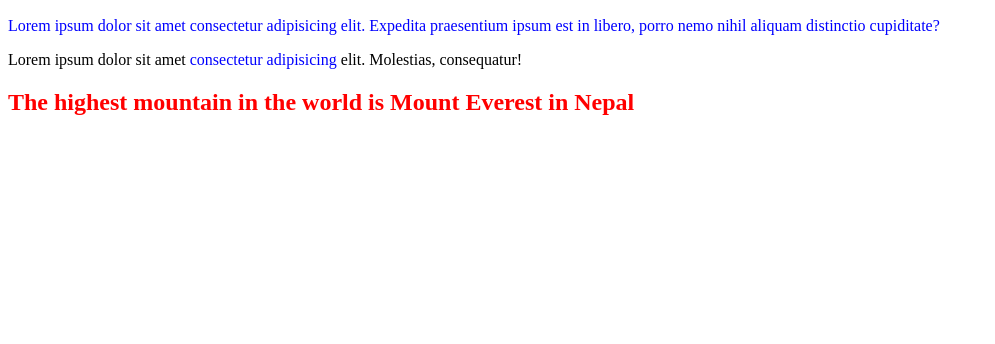
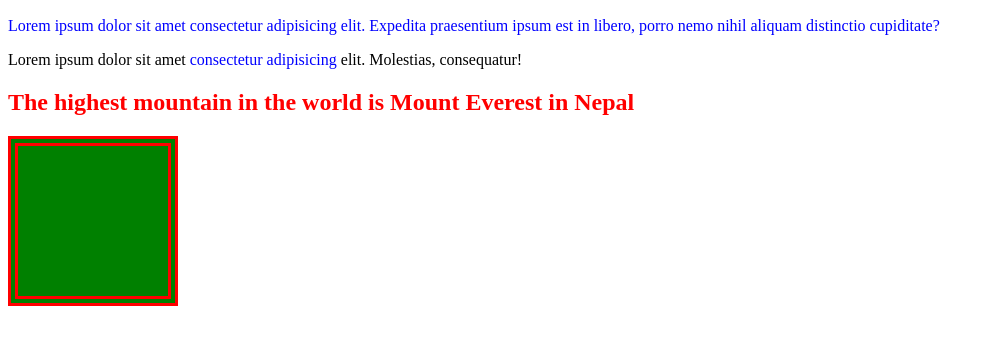
Before and after one commit to chidiomoke/Web_git, a plain HTML site: page index.html in a window 1280 px wide. Shown: the part 110-454 px from the top of the page, without its empty margins (0-995 px from the left). Drawn offline with Linux system fonts and the light colour scheme.

Commit message:
added a div with green background

```diff
--- a/index.html
+++ b/index.html
@@ -25,5 +25,6 @@
         >The highest mountain in the world is Mount Everest in Nepal</font
       >
     </h2>
+    <div class="fav"></div>
   </body>
 </html>
--- a/style.css
+++ b/style.css
@@ -7,3 +7,10 @@
   height: 100px;
   background-color: purple;
 }
+
+.fav {
+  width: 150px;
+  height: 150px;
+  background-color: green;
+  border: 10px double red;
+}
```
